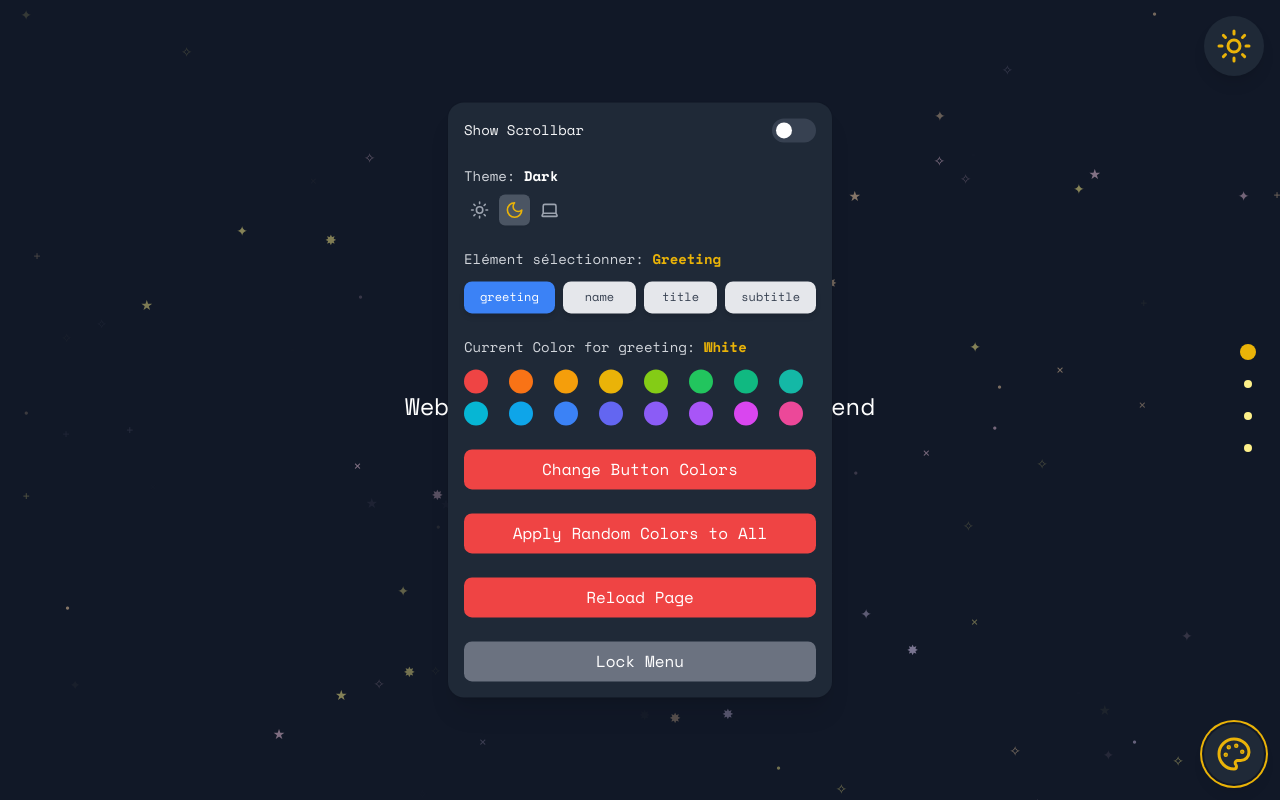
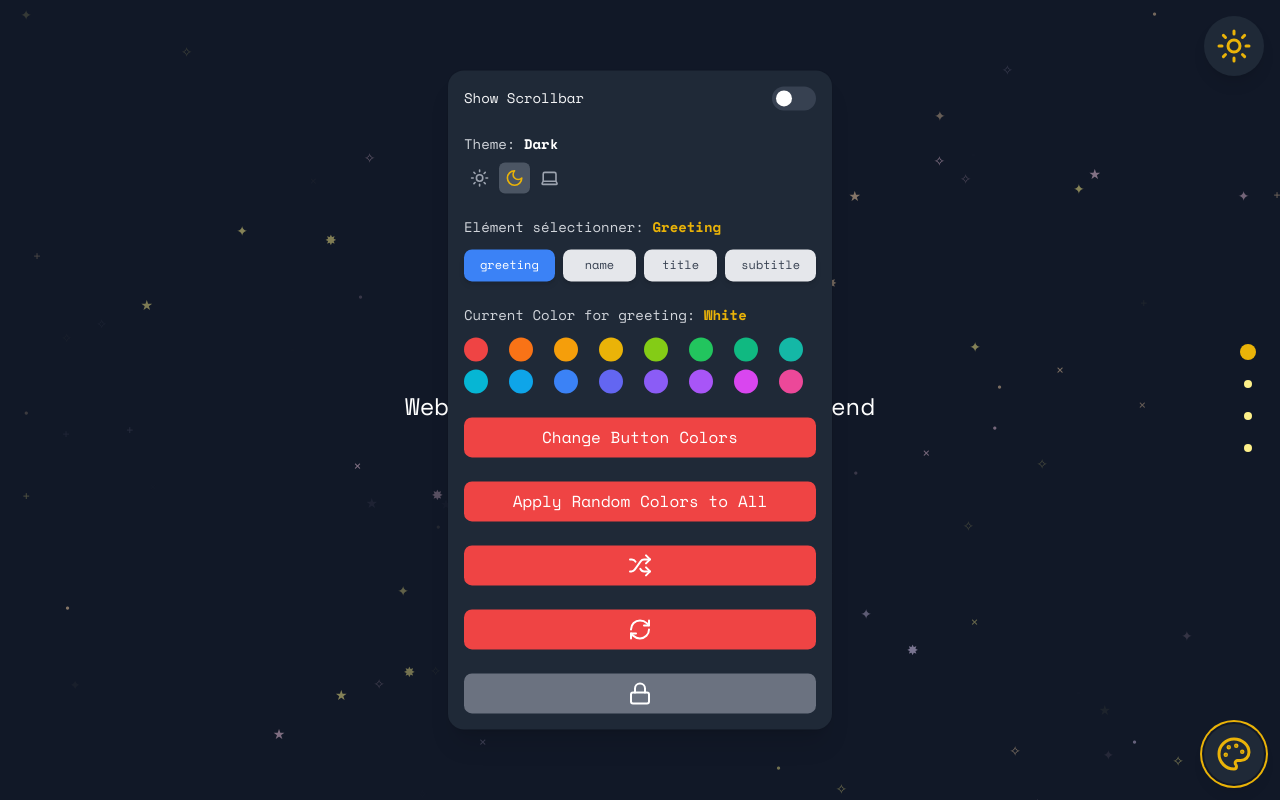
Before and after one commit to Pousset/mathispiette.fr, a Vue app in the folder frontend/: page /1 in a window 1280 px wide. Both pictures are taken after a click on the button 1234 px from the left and 754 px from the top of the page. Built offline with nearby package versions, Linux system fonts and the light colour scheme.

Commit message:
ajout icon menu

```diff
--- a/frontend/src/components/base/SettingsMenu.vue
+++ b/frontend/src/components/base/SettingsMenu.vue
@@ -1,6 +1,6 @@
 <script setup>
 import { ref, onMounted, onUnmounted } from 'vue'
-import { Palette } from 'lucide-vue-next'
+import { Palette, RefreshCw, Lock, Unlock, Shuffle } from 'lucide-vue-next'
 import ThemeSwitcher from '../settings/ThemeSwitcher.vue'
 import ButtonColorPicker from '../settings/ColorPicker.vue'
 import ScrollBarToggle from '../settings/ScrollBarToggle.vue'
@@ -164,23 +164,20 @@ onUnmounted(() => {
         <div @click="handleButtonColorPickerClick">
           <ButtonColorPicker />
         </div>
-        <!-- <div>
+        <div>
           <button
-            :class="`${buttonColor.value} w-full py-2 px-4 bg-red-500 text-white rounded-lg hover:bg-red-600 transition-all duration-300`"
+            class="w-full py-2 px-4 bg-red-500 text-white rounded-lg hover:bg-red-600 transition-all duration-300"
             @click="handleButtonClick"
           >
-            <span
-              :class="effectiveTheme === 'dark' ? 'text-white' : 'text-black'"
-              >Change BG</span
-            >
+            <Shuffle class="w-6 h-6 mx-auto" />
           </button>
-        </div> -->
+        </div>
         <div>
           <button
             class="w-full py-2 px-4 bg-red-500 text-white rounded-lg hover:bg-red-600 transition-all duration-300"
             @click="reloadPage"
           >
-            Reload Page
+            <RefreshCw class="w-6 h-6 mx-auto" />
           </button>
         </div>
         <div>
@@ -188,7 +185,10 @@ onUnmounted(() => {
             class="w-full py-2 px-4 bg-gray-500 text-white rounded-lg hover:bg-gray-600 transition-all duration-300"
             @click="toggleLock"
           >
-            {{ isLocked.value ? 'Unlock Menu' : 'Lock Menu' }}
+            <component
+              :is="isLocked.value ? Unlock : Lock"
+              class="w-6 h-6 mx-auto"
+            />
           </button>
         </div>
       </div>
```
